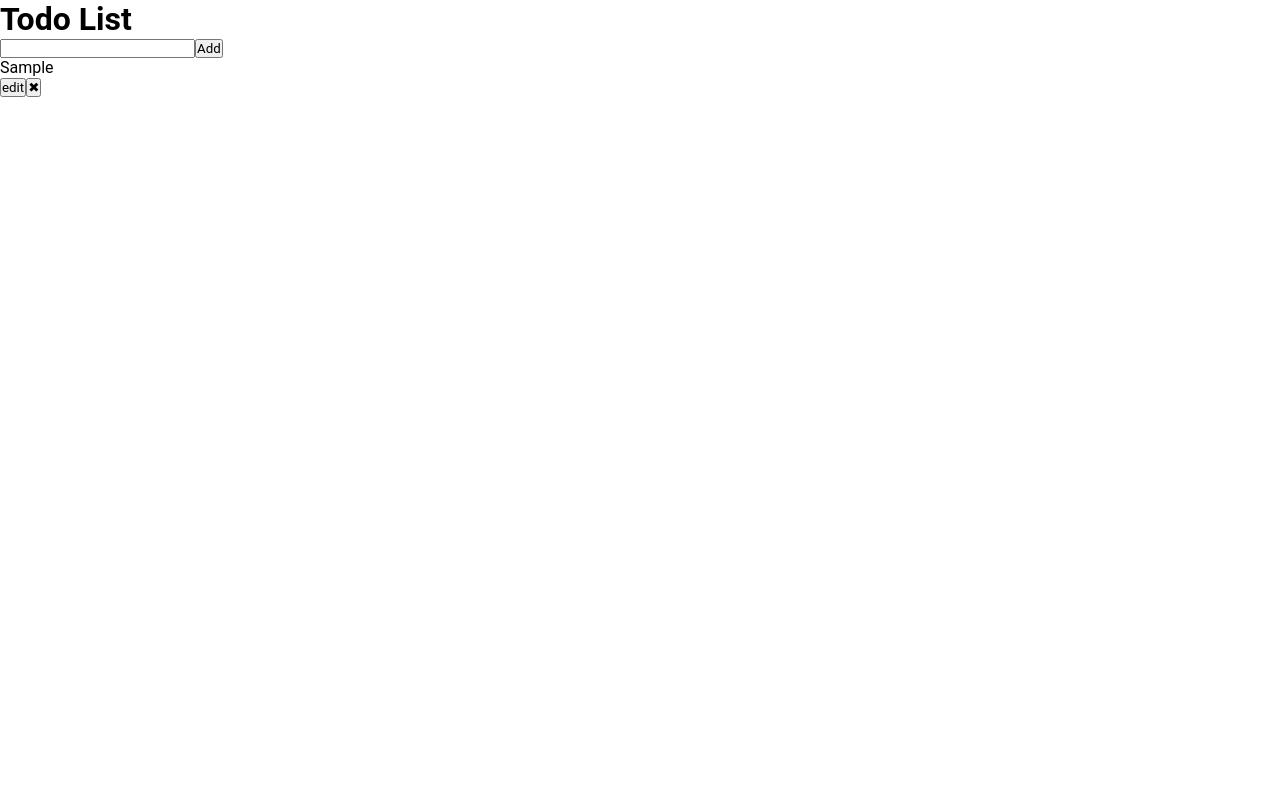
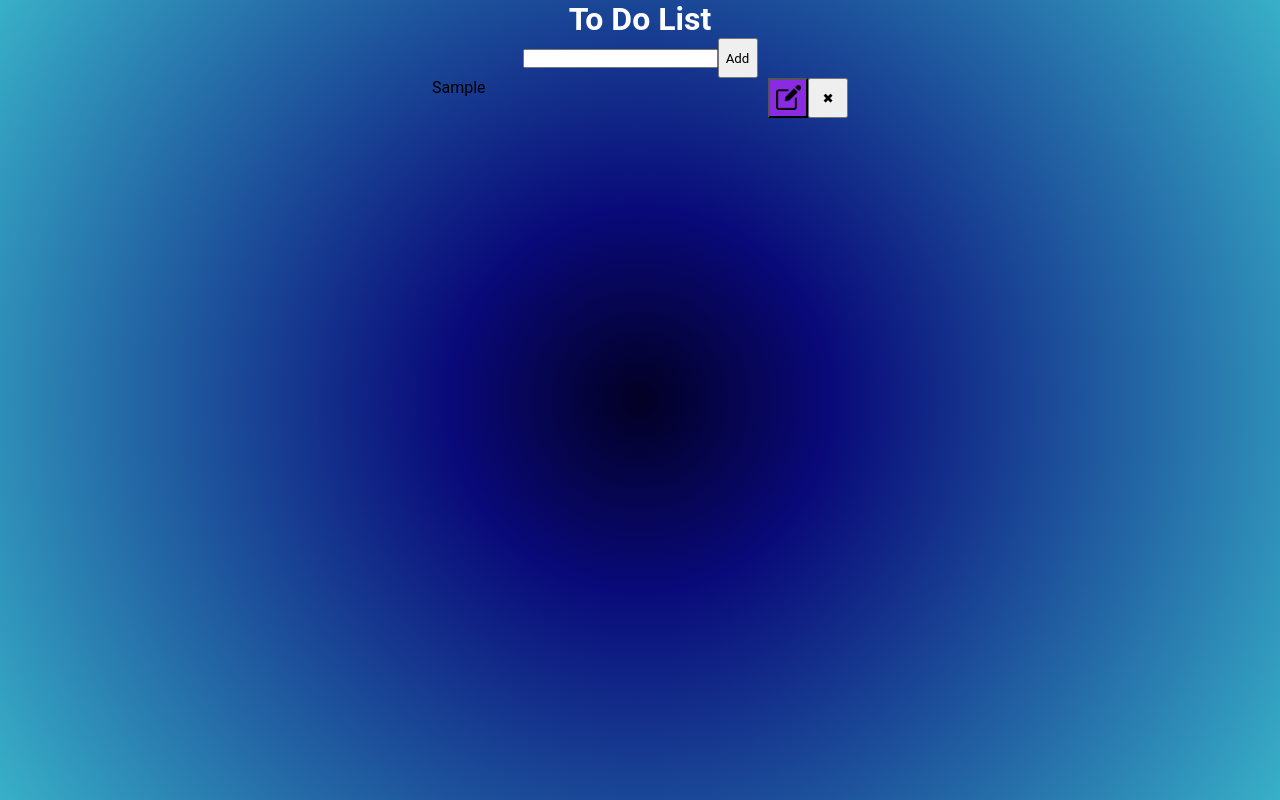
Before and after one commit to losarwarameya/todo-app, a React (Vite) app: page / in a window 1280 px wide. Both pictures are taken after typing "Sample" into the empty fields and a click on the button "Add". Built offline with nearby package versions, Linux system fonts and the light colour scheme.

Commit message:
added some css

```diff
--- a/src/components/App.jsx
+++ b/src/components/App.jsx
@@ -3,7 +3,6 @@ import Task from "./Task";
 import EditTask from "./EditTask";
 
 function App() {
-
   const [input, setInput] = useState("");
   const [todos, setTodos] = useState([]);
   const [editIndex, setEditIndex] = useState(null);
@@ -13,17 +12,17 @@ function App() {
   const handleSubmit = (e) => {
     e.preventDefault();
     const reg = /\s+/g;
-    if(input!==""  && input.replace(reg,'')){
-      const updatedTodos = [e.target[0].value.replace(reg,''),...todos];
+    if (input !== "" && input.replace(reg, "")) {
+      const updatedTodos = [e.target[0].value.replace(reg, ""), ...todos];
       setTodos(updatedTodos);
       setInput("");
-      localStorage.setItem('todos',JSON.stringify(updatedTodos));
+      localStorage.setItem("todos", JSON.stringify(updatedTodos));
     }
   };
 
   const handleEdit = (index) => {
-    if(editIndex!==null && editIndex!==index){
-      handleEditTask(index,todos[index]);
+    if (editIndex !== null && editIndex !== index) {
+      handleEditTask(index, todos[index]);
     }
     setEditIndex(index);
   };
@@ -36,14 +35,14 @@ function App() {
       return item;
     });
     setTodos(updatedTodos);
-    localStorage.setItem('todos',JSON.stringify(updatedTodos));
+    localStorage.setItem("todos", JSON.stringify(updatedTodos));
     setEditIndex(null);
   };
 
   const handleDelete = (index) => {
     const updatedTodos = todos.filter((item, i) => i !== index);
     setTodos(updatedTodos);
-    localStorage.setItem('todos',JSON.stringify(updatedTodos));
+    localStorage.setItem("todos", JSON.stringify(updatedTodos));
   };
 
   useEffect(() => {
@@ -59,18 +58,25 @@ function App() {
 
   return (
     <>
-      <h1>Todo List</h1>
-      <form onSubmit={handleSubmit}>
+      <div className="main">
+        <div className="container">
+          <div className="top-container">
+            <h1 className="top-header">To Do List</h1>
+            <form onSubmit={handleSubmit} className="add-task-form">
               <input
                 type="text"
                 name="task"
                 value={input}
                 onChange={(e) => setInput(e.target.value)}
                 ref={inputRef}
+                className="add-task-input"
               />
-        <button type="submit">Add</button>
+              <button type="submit" className="btn btn-add-task">
+                Add
+              </button>
             </form>
-      <div>
+          </div>
+          <div className="edit-container">
             {editIndex !== null && (
               <EditTask
                 task={todos[editIndex]}
@@ -79,7 +85,7 @@ function App() {
               />
             )}
           </div>
-      <div>
+          <div className="content-container">
             <ul className="todo-list">
               {todos.map((todo, index) => (
                 <li key={index} className="list-item">
@@ -93,6 +99,8 @@ function App() {
               ))}
             </ul>
           </div>
+        </div>
+      </div>
     </>
   );
 }
--- a/src/components/EditTask.jsx
+++ b/src/components/EditTask.jsx
@@ -20,16 +20,17 @@ const EditTask = (props) => {
   }, []);
 
   return (
-    <form onSubmit={handleSubmit}>
+    <form onSubmit={handleSubmit} className="edit-task-form">
       <input
         type="text"
         name="task"
         value={input}
         onChange={(e) => setInput(e.target.value)}
         ref={editRef}
+        className="edit-task-input"
       />
-      <button type="submit">✔</button>
-      <button onClick={handleCancel}>✖</button>
+      <button type="submit" className="btn btn-edit-confirm">✔</button>
+      <button onClick={handleCancel} className="btn btn-edit-cancel">✖</button>
     </form>
   );
 };
--- a/src/components/Task.jsx
+++ b/src/components/Task.jsx
@@ -1,13 +1,23 @@
+import editImage from '../assets/edit.png'
 const Task = (props) => {
   const { task, index, handleDelete, handleEdit } = props;
 
   return (
-    <div>
-      <div>
-        <p>{task}</p>
+    <div className="todo">
+      <div className="todo-task">
+        <p className="todo-task-text">{task}</p>
       </div>
-      <button onClick={() => handleEdit(index)}>edit</button>
-      <button onClick={() => handleDelete(index)}>✖</button>
+      <div className="todo-task-btns">
+        <button className="btn btn-task-edit" onClick={() => handleEdit(index)}>
+          <img src={editImage} alt='editImage' className='edit-image'/>
+        </button>
+        <button
+          className="btn btn-task-delete"
+          onClick={() => handleDelete(index)}
+        >
+          ✖
+        </button>
+      </div>
     </div>
   );
 };
--- a/src/index.css
+++ b/src/index.css
@@ -1,10 +1,68 @@
-*{
-    margin: 0;
-    padding: 0;
-    box-sizing: border-box;
-    font-family: 'Roboto', sans-serif;
+* {
+  margin: 0;
+  padding: 0;
+  box-sizing: border-box;
+  font-family: "Roboto", sans-serif;
 }
-html,body{
-    width: 100vw;
-    height: 100vh;
+html,
+body {
+  width: 100vw;
+  height: 100vh;
+  background: rgb(2, 0, 36);
+  background: radial-gradient(
+    circle,
+    rgba(2, 0, 36, 1) 0%,
+    rgba(9, 9, 121, 1) 25%,
+    rgba(56, 176, 200, 1) 100%
+  );
+  text-align: center;
 }
+.main {
+  width: 100%;
+  height: 100%;
+  display: flex;
+  justify-content: center;
+}
+.container{
+    width: 50%;
+    display: flex;
+    flex-direction: column;
+    align-items: center;
+}
+.top-container{
+    color: white;
+    width: 80%;
+}
+.edit-container{
+    width: 80%;
+}
+.content-container{
+    display: flex;
+    flex-direction: column;
+    width: 65%;
+}
+.todo-list{
+    list-style: none;
+}
+.todo{
+    display: flex;
+    justify-content: space-between;
+}
+.todo-task-btns{
+    display: flex;
+    justify-content: center;
+    align-items: center;
+}
+.btn{
+    padding: 5px;
+    cursor: pointer;
+    width: 40px;
+    height: 40px;
+}
+.btn-task-edit{
+    background: blueviolet;
+}
+.edit-image{
+    width: 25px;
+    height: 25px;
+}
```
Also changed, not shown: src/assets/edit.png (added). Lines whose indentation alone changed are shown as unchanged.
